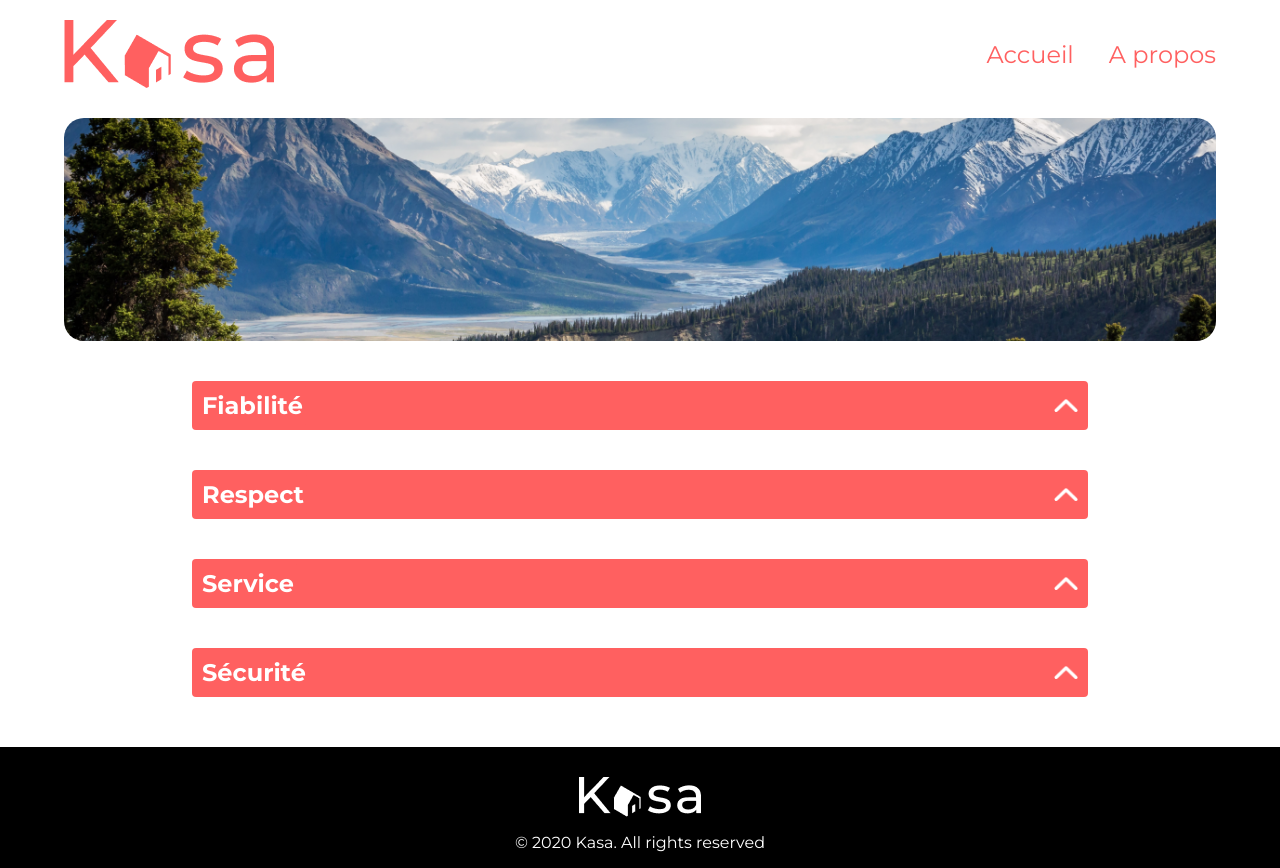
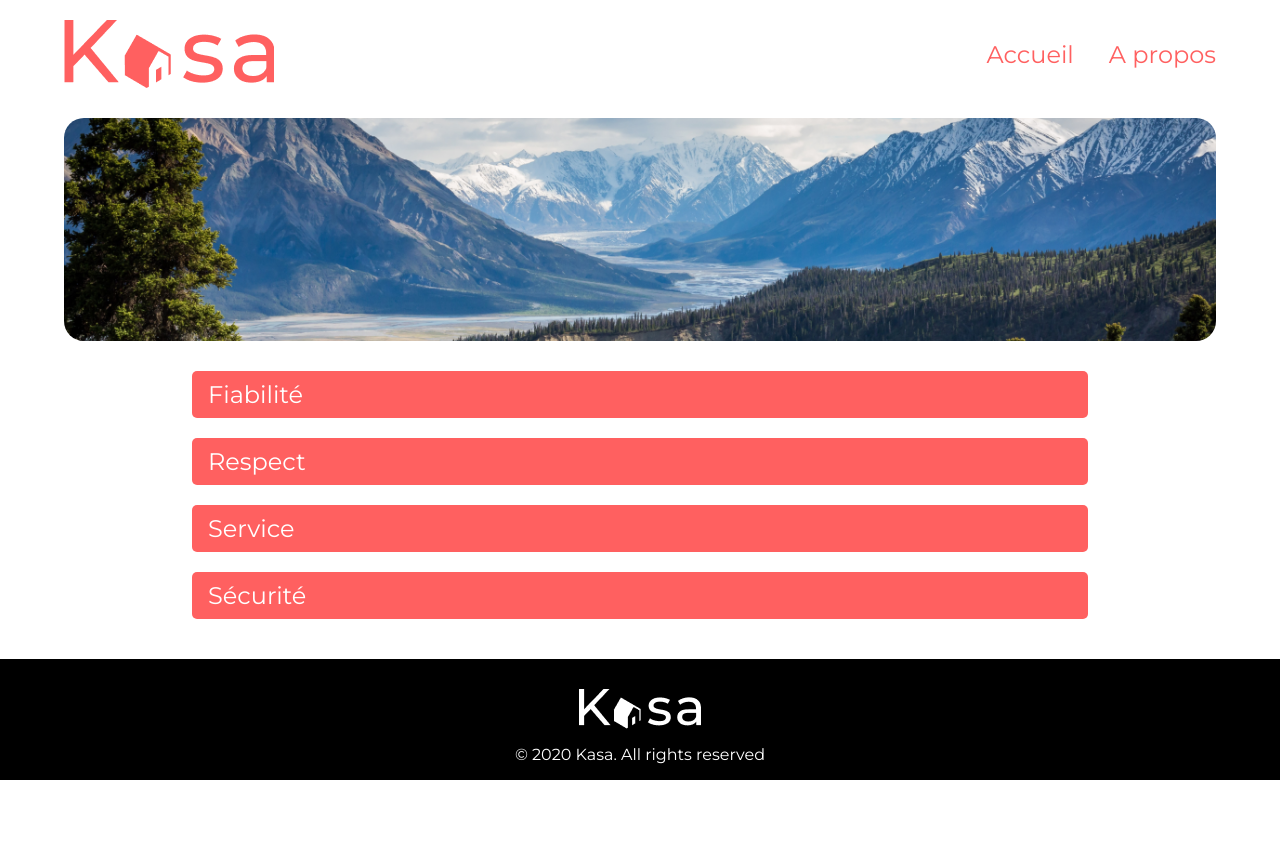
Before and after one commit to Eliot-b-git/Projet-Kasa, a React (Create React App) app: page /about in a window 1280 px wide. After the commit the page ends 800 px from the top, so only its background shows below. Built offline with nearby package versions, Linux system fonts and the light colour scheme.

Commit message:
changement des titre des différentes cards pour que cela soit adapter et début du changement entre menuderoulant et collapse

```diff
--- a/src/components/Card/styles.scss
+++ b/src/components/Card/styles.scss
@@ -35,13 +35,12 @@
     }
 
     .logement-description {
-        max-height: 1em; // Limite la hauteur à 1 lignes de texte environ
+        max-height: 1.2em; // Limite la hauteur à 1 lignes de texte environ
         overflow: hidden;
         // text-align: center;
         position: absolute;
-        bottom: 15px;
+        bottom: 20px;
         color: white;
-        max-width: 100%;
         margin-left: 30px;
         margin-right: 30px;
         font-size: 25px;
--- /dev/null
+++ b/src/components/Collapse/Collapse.css
@@ -0,0 +1,134 @@
+.collapse__wrapper {
+    width: 70%;
+    margin-left: auto;
+    margin-right: auto;
+    margin-top: 20px;
+    margin-bottom: 20px;
+    max-width: 1440px;
+    --primary-color: #ff6060;
+    --secondary-color: #f6f6f6;
+    --white: #fff;
+    --18px-fontSize: 18px;
+    --24px-fontSize: 24px;
+    --borderRadius-desktop: 25px;
+    --borderRadius-mobile: 10px;
+}
+
+.collapse__titleWrapper {
+    display: flex;
+    justify-content: space-between;
+    align-items: center;
+    position: relative;
+    bottom: -10px;
+    height: 47px;
+    background-color: var(--primary-color);
+    padding: 0px 16px;
+}
+
+.collapse__title {
+    color: var(--white);
+}
+
+.collapse__arrow {
+    cursor: pointer;
+    transition: transform 0.5s ease;
+}
+
+.collapse__textWrapper {
+    background-color: var(--secondary-color);
+    overflow: hidden;
+}
+
+.collapse__text {
+    color: var(--primary-color);
+    font-weight: 400;
+    margin: 0;
+}
+
+.collapse__wrapper--medium .collapse__titleWrapper {
+    border-radius: var(--borderRadius-mobile);
+}
+
+.collapse__wrapper--medium .collapse__title,
+.collapse__wrapper--medium .collapse__text {
+    font-size: var(--18px-fontSize);
+}
+
+.collapse__wrapper--medium .collapse__text {
+    display: flex;
+    flex-direction: column;
+    gap: 4px;
+}
+
+.collapse__wrapper--medium .collapse__textWrapper {
+    padding: 40px 8px 8px 16px;
+    height: 209px;
+    border-radius: var(--borderRadius-mobile);
+}
+
+.collapse__wrapper--large .collapse__titleWrapper,
+.collapse__wrapper--large .collapse__textWrapper {
+    border-radius: 5px;
+}
+
+.collapse__wrapper--large .collapse__title,
+.collapse__wrapper--large .collapse__text {
+    font-size: var(--24px-fontSize);
+}
+
+.collapse__wrapper--large .collapse__textWrapper {
+    padding: 24px 16px 16px 16px;
+}
+
+@media screen and (max-width: 760px) {
+    .collapse__wrapper {
+        width: 100%;
+    }
+
+
+}
+
+.content {
+    border: 1px solid rgb(128, 123, 123);
+    padding: 0.5rem;
+    border-radius: 5px;
+}
+
+.content-parent {
+    height: 0px;
+    overflow: hidden;
+    padding: 0 !important;
+    transition: height ease 0.9s;
+}
+
+.content-show {
+    height: 150px;
+}
+
+.rotate {
+    animation: rotation 0.5s linear;
+    -webkit-animation-fill-mode: forwards;
+}
+
+.anti-rotate {
+    animation: anti-rotation 0.5s linear;
+    -webkit-animation-fill-mode: forwards;
+}
+
+@keyframes rotation {
+    from {
+        transform: rotate(0deg);
+    }
+    to {
+        transform: rotate(180deg);
+    }
+}
+
+@keyframes anti-rotation {
+    from {
+        transform: rotate(180deg);
+    }
+    to {
+        transform: rotate(0deg);
+    }
+}
--- /dev/null
+++ b/src/components/Collapse/Collapse.jsx
@@ -0,0 +1,76 @@
+import React, { useEffect, useRef, useState } from "react";
+import "./Collapse.css";
+
+const Collapse = (props) => {
+  const contentRef = useRef(null);
+  const [maxHeight, setMaxHeight] = useState(null);
+  const [isOpen, setIsOpen] = useState(false);
+
+  useEffect(() => {
+    function handleResize() {
+      const DOMElementPtr = contentRef.current;
+
+      if (DOMElementPtr) {
+        const computeHeight = () => {
+          const { height } = DOMElementPtr.getBoundingClientRect();
+          const {
+            paddingTop,
+            paddingBottom,
+            marginTop,
+            marginBottom,
+          } = getComputedStyle(DOMElementPtr);
+          const heightDeltas = [paddingTop, paddingBottom, marginTop, marginBottom].map(
+            parseFloat
+          );
+          const computedHeight = height + heightDeltas.reduce((acc, value) => acc + value, 0);
+          return computedHeight;
+        };
+        setMaxHeight(computeHeight());
+      } else {
+        setMaxHeight(null);
+      }
+    }
+    window.addEventListener("resize", handleResize);
+    handleResize();
+
+    return () => {
+      window.removeEventListener("resize", handleResize);
+    };
+  }, []);
+
+  const btnOnClick = () => {
+    setIsOpen((prevState) => !prevState);
+  };
+
+  return (
+    <article
+        className={`collapse__wrapper ${
+            props.size === 'medium'
+                ? 'collapse__wrapper--medium'
+                : 'collapse__wrapper--large'
+        }`}
+    >
+        <div className="collapse__titleWrapper" onClick={btnOnClick}>
+            <p className="collapse__title">{props.title}</p>
+            <svg
+              className={`collapse__arrow ${isOpen ? "rotate" : "anti-rotate"}`}
+              width="25"
+              height="15"
+              viewBox="0 0 25 15"
+              color="white"
+              fill="none"
+              xmlns="http://www.w3.org/2000/svg"
+            >
+                {/* ... */}
+            </svg>
+        </div>
+        <div className={`content-parent ${isOpen ? "content-show" : ""}`} ref={contentRef}>
+            <div className={"collapse__textWrapper"}>
+                <div className="collapse__text">{props.content}</div>
+            </div>
+        </div>
+    </article>
+)
+};
+
+export default Collapse;
--- a/src/components/Header/styles.scss
+++ b/src/components/Header/styles.scss
@@ -25,7 +25,7 @@
   text-decoration: none;
 }
 
-.StyledLink:hover {
+.StyledLink:active {
   text-decoration: underline;
 }
 
--- a/src/components/MenuDeroulant/index.jsx
+++ b/src/components/MenuDeroulant/index.jsx
@@ -1,6 +1,7 @@
 import React, { useState } from 'react';
 import './styles.scss';
 import flecheImage from '../../assets/Fleche.png'
+import Collapse from '../Collapse/Collapse';
 
 const MenuDeroulant = ({ titre, texte }) => {
   const [ouvert, setOuvert] = useState(false);
--- a/src/pages/About/index.jsx
+++ b/src/pages/About/index.jsx
@@ -5,16 +5,17 @@ import FiabiliteTexte from './fiabiliteTexte'; // Importez les composants texte
 import RespectTexte from './respectTexte';
 import SecuriteTexte from './securiteTexte';
 import ServiceTexte from './serviceTexte';
-import './styles.scss';
+import Collapse from '../../components/Collapse/Collapse';
+import "./styles.scss";
 
 function About() {
   return (
-    <div className='divMenu'>
+    <div className="divMenu">
       <Banniere type="about" />
-      <MenuDeroulant titre="Fiabilité" texte={<FiabiliteTexte />} /> {/* Utilisez le composant texte */}
-      <MenuDeroulant titre="Respect" texte={<RespectTexte />} />
-      <MenuDeroulant titre="Service" texte={<ServiceTexte />} />
-      <MenuDeroulant titre="Sécurité" texte={<SecuriteTexte />} />
+      <Collapse title="Fiabilité" content={<FiabiliteTexte />} />
+      <Collapse title="Respect" content={<FiabiliteTexte />} />
+      <Collapse title="Service" content={<FiabiliteTexte />} />
+      <Collapse title="Sécurité" content={<FiabiliteTexte />} />
     </div>
   );
 }
```
